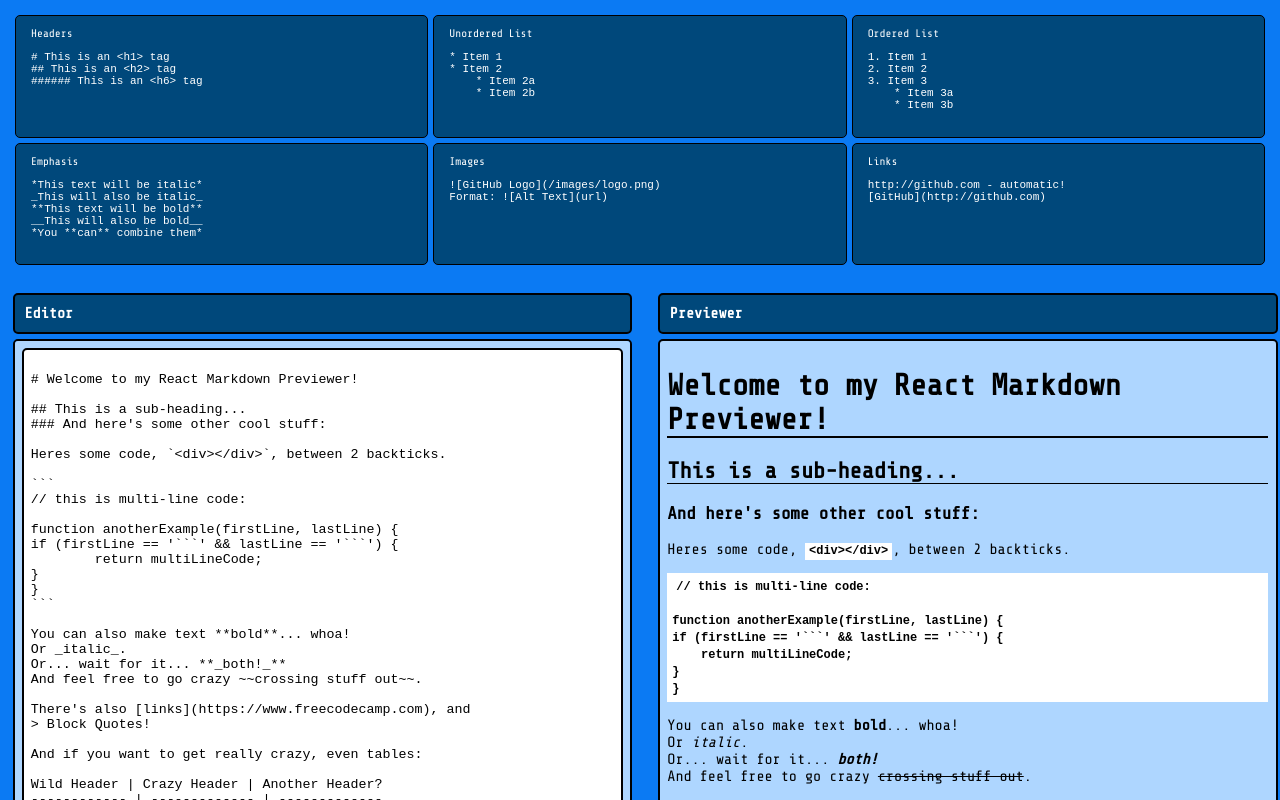
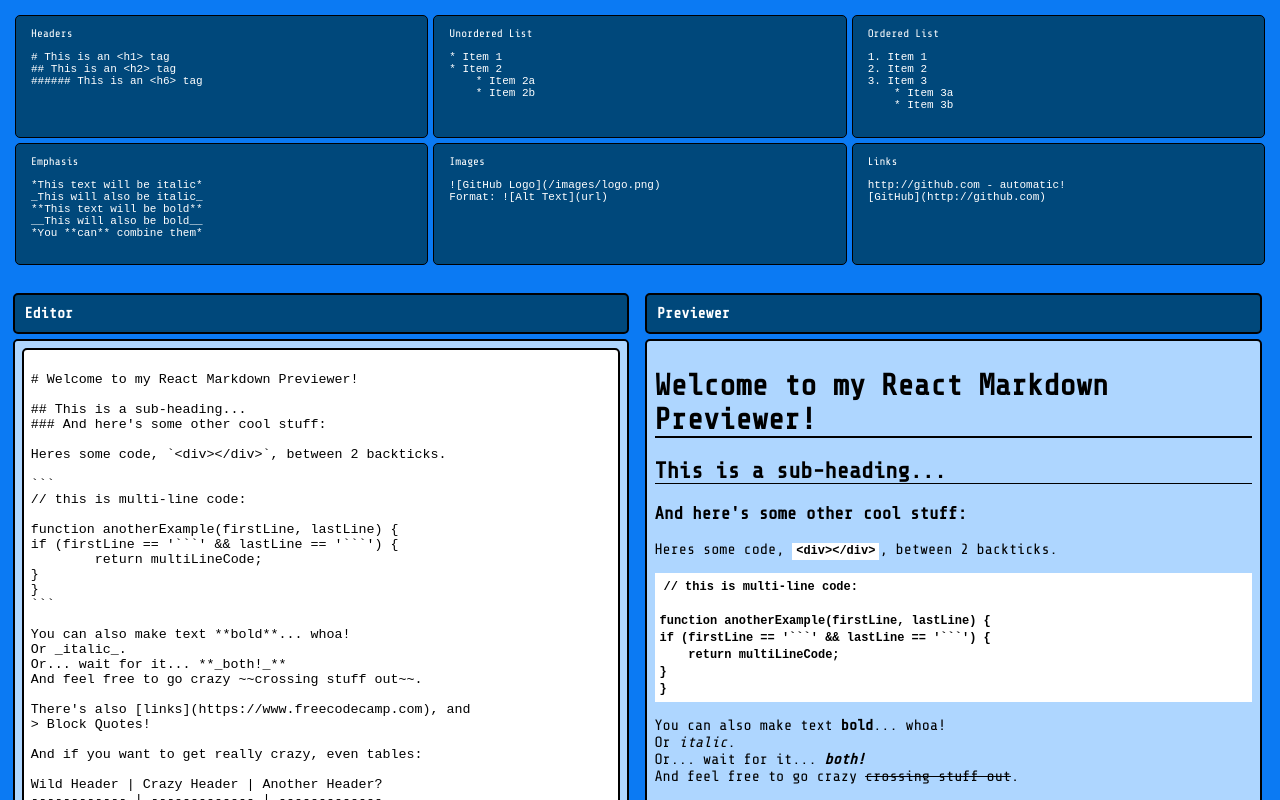
Before and after one commit to luiszaval/markdown-previewer, a React (Create React App) app: page / in a window 1280 px wide. Shown: the top 800 px of the page. Built offline with nearby package versions, Linux system fonts and the light colour scheme.

Commit message:
update container margins

```diff
--- a/src/Components/App/App.css
+++ b/src/Components/App/App.css
@@ -9,7 +9,6 @@
 	padding: 0.5em;
 	display: grid;
 	grid-template-columns: repeat(2, 1fr);
-	gap: 2vw;
 }
 
 .header {
@@ -29,4 +28,5 @@
 
 .container {
 	max-width: 50vw;
+	margin-right: 1rem;
 }
```
